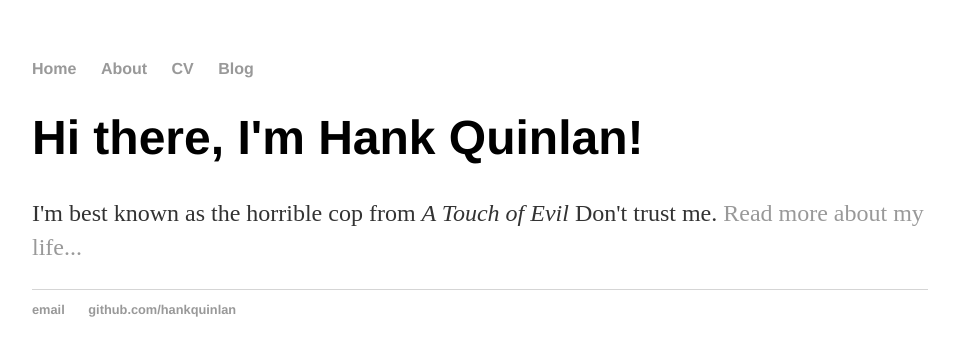
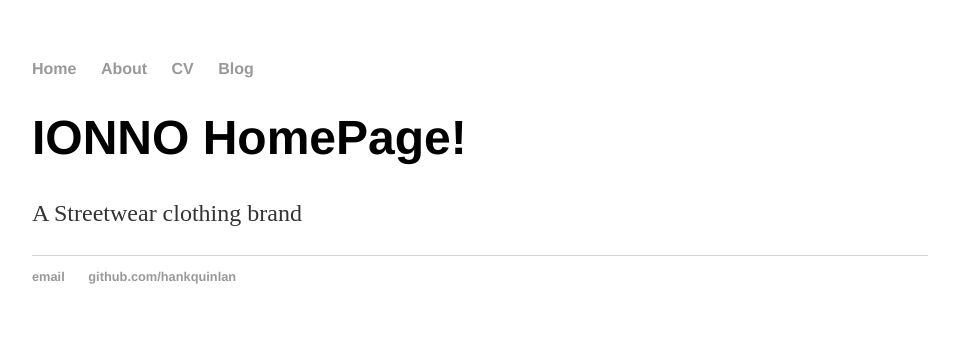
Before and after one commit to oscarreyes98/ionno.github.io, a Jekyll site: the page built from index.html, in a window 1280 px wide. Shown: the top 356 px of the page, without its empty margins (160-1119 px from the left). Built offline with Jekyll 4.4.1, drawn with Linux system fonts in a browser that asks for light colours.

Commit message:
Update index.html

```diff
--- a/index.html
+++ b/index.html
@@ -3,6 +3,6 @@ layout: default
 title: IONNO Home
 ---
 <div class="blurb">
-	<h1>Hi there, I'm Hank Quinlan!</h1>
-	<p>I'm best known as the horrible cop from <em>A Touch of Evil</em> Don't trust me. <a href="/about">Read more about my life...</a></p>
+	<h1>IONNO HomePage!</h1>
+	<p>A Streetwear clothing brand</p>
 </div><!-- /.blurb -->
```
